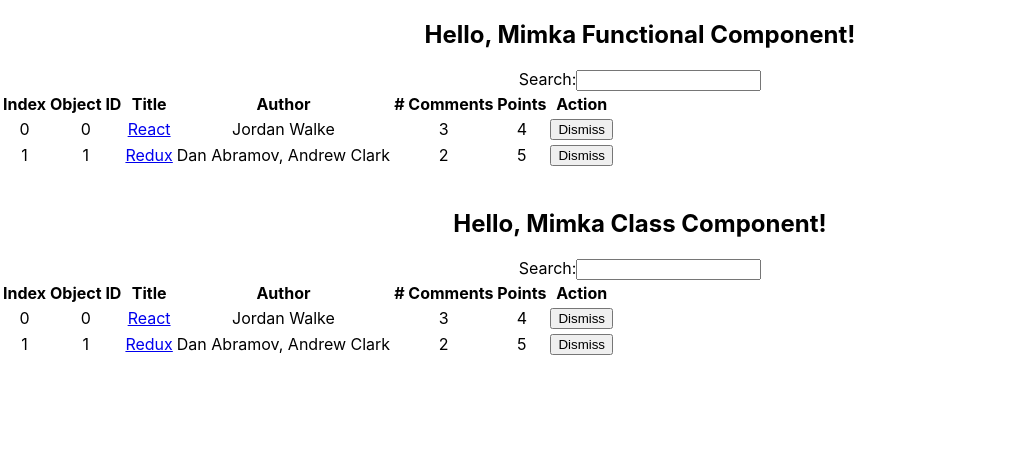
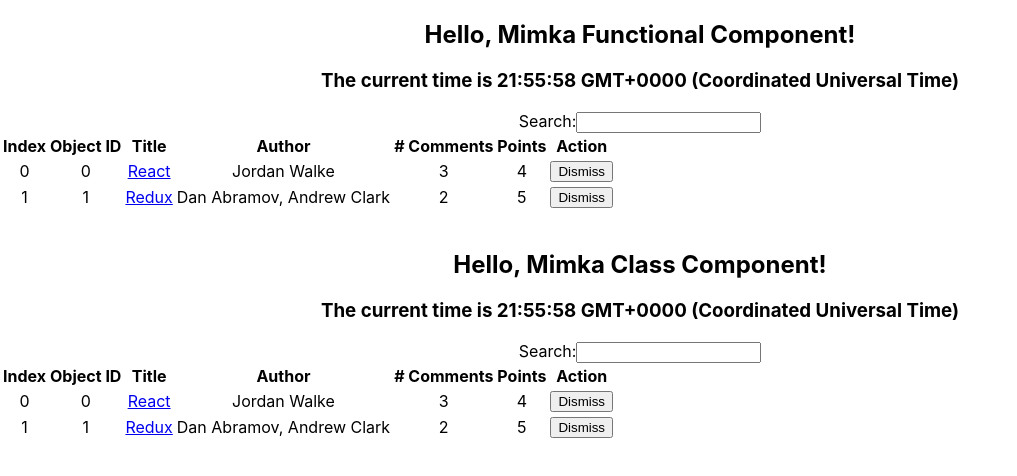
Before and after one commit to halacheva/the-road-to-react-tutorial, a React (Create React App) app: page / in a window 1280 px wide. Shown: the top 476 px of the page, without its empty margins (0-1017 px from the left). Built offline with nearby package versions, Linux system fonts and the light colour scheme.

Commit message:
Add time tracking

```diff
--- a/src/App.js
+++ b/src/App.js
@@ -36,14 +36,13 @@ function App() {
   const devFunction = new Developer("Mimka", "Functional Component");
   const devClass = new Developer("Mimka", "Class Component");
 
-  const searchFor = searchTerm => item =>
-    item.title.toLowerCase().includes(searchTerm.toLowerCase());
-
   // function searchFor(searchTerm) {
   //   return function(item) {
   //     return item.title.toLowerCase().includes(searchTerm.toLowerCase());
   //   };
   // }
+  const searchFor = searchTerm => item =>
+    item.title.toLowerCase().includes(searchTerm.toLowerCase());
 
   function ListAsAFunction(props) {
     const [list, setList] = useState(props.list);
@@ -61,6 +60,7 @@ function App() {
     return (
       <div>
         <h2>Hello, {props.dev.getName()}!</h2>
+        <h3>The current time is {new Date().toTimeString()}</h3>
         <form>
           <label htmlFor="input[type=text]">Search:</label>
           <input type="text" onChange={onSearchChange} />
@@ -131,6 +131,7 @@ function App() {
       return (
         <div>
           <h2>Hello, {dev.getName()}!</h2>
+          <h3>The current time is {new Date().toTimeString()}</h3>
           <form>
             <label htmlFor="input[type=text]">Search:</label>
             <input type="text" onChange={this.onSearchChange} />
```
